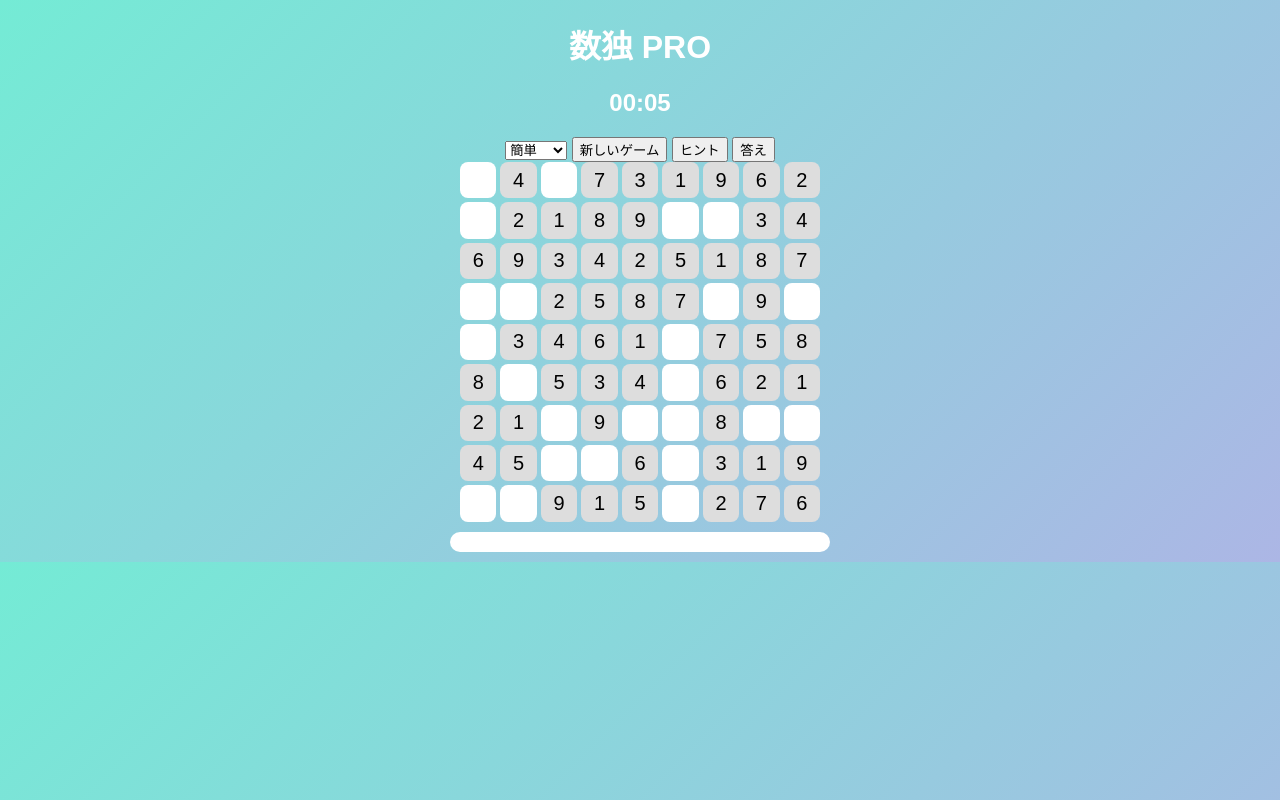
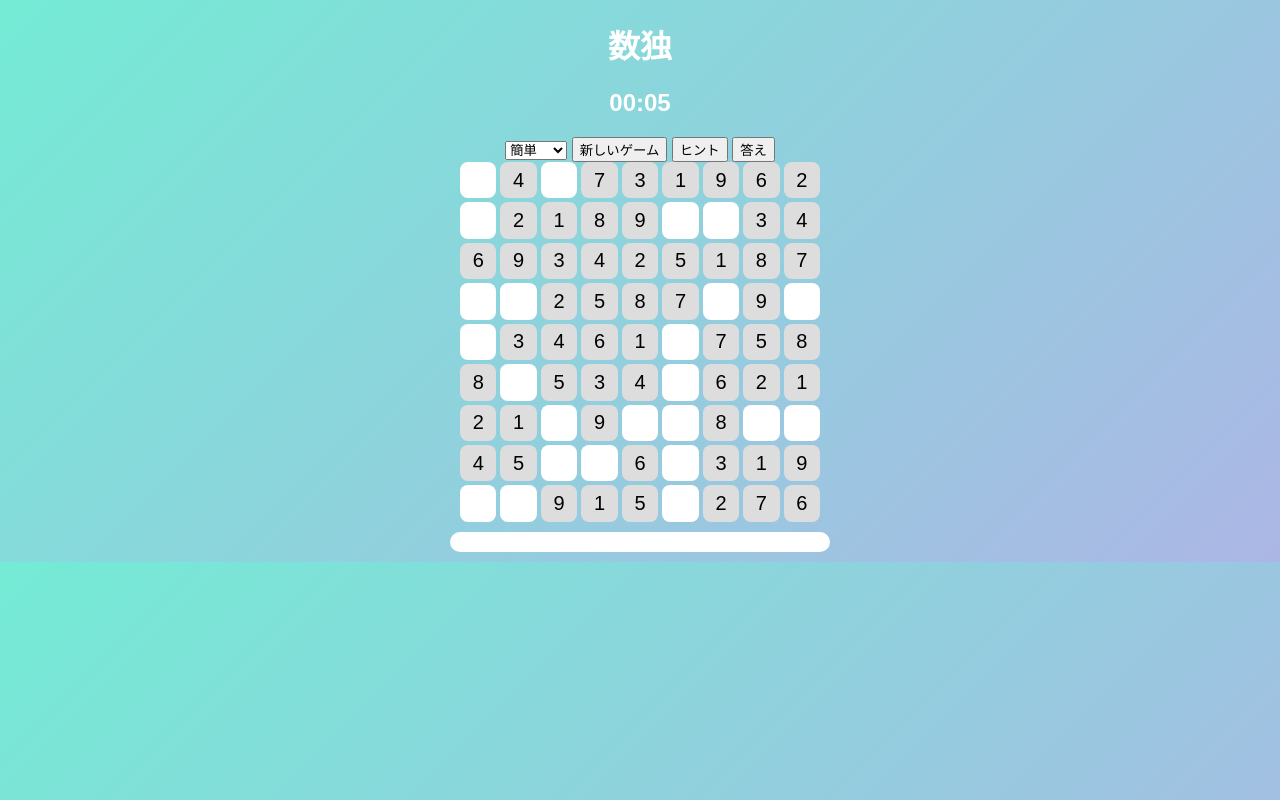
Before and after one commit to dariuszt007/sudoku1, a plain HTML site: page index.html in a window 1280 px wide. Drawn offline with Linux system fonts and the light colour scheme.

Commit message:
Update index.html

```diff
--- a/index.html
+++ b/index.html
@@ -3,7 +3,9 @@
 <head>
 <meta charset="UTF-8">
 <meta name="viewport" content="width=device-width, initial-scale=1.0">
-<title>数独 PRO</title>
+<title>数独</title>
+     <!-- Link do ładnej ikonki na iPhone'a -->
+    <link rel="apple-touch-icon" href="sudoku.png">
 
 <style>
 body {
@@ -64,7 +66,7 @@ h1,#timer{color:white;}
 </head>
 <body>
 
-<h1>数独 PRO</h1>
+<h1>数独</h1>
 <h2 id="timer">00:00</h2>
 
 <select id="difficulty">
```
